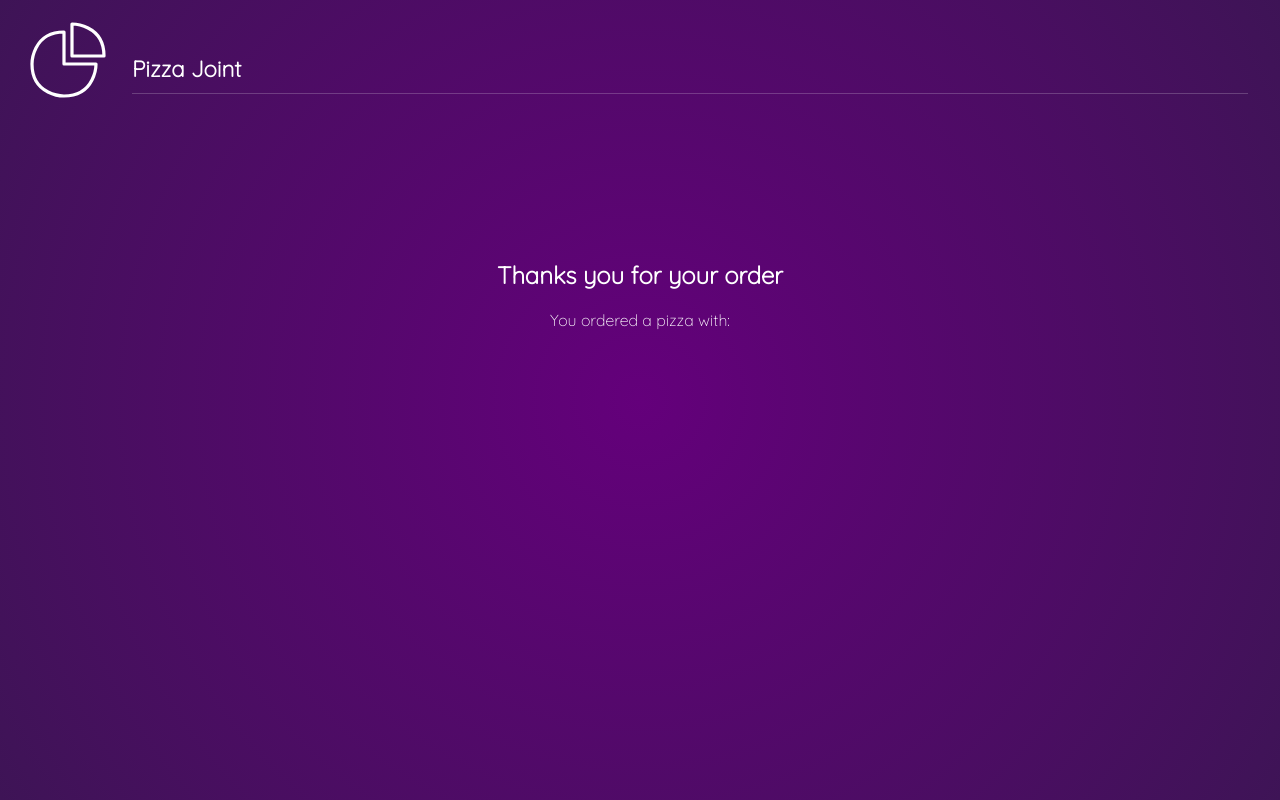
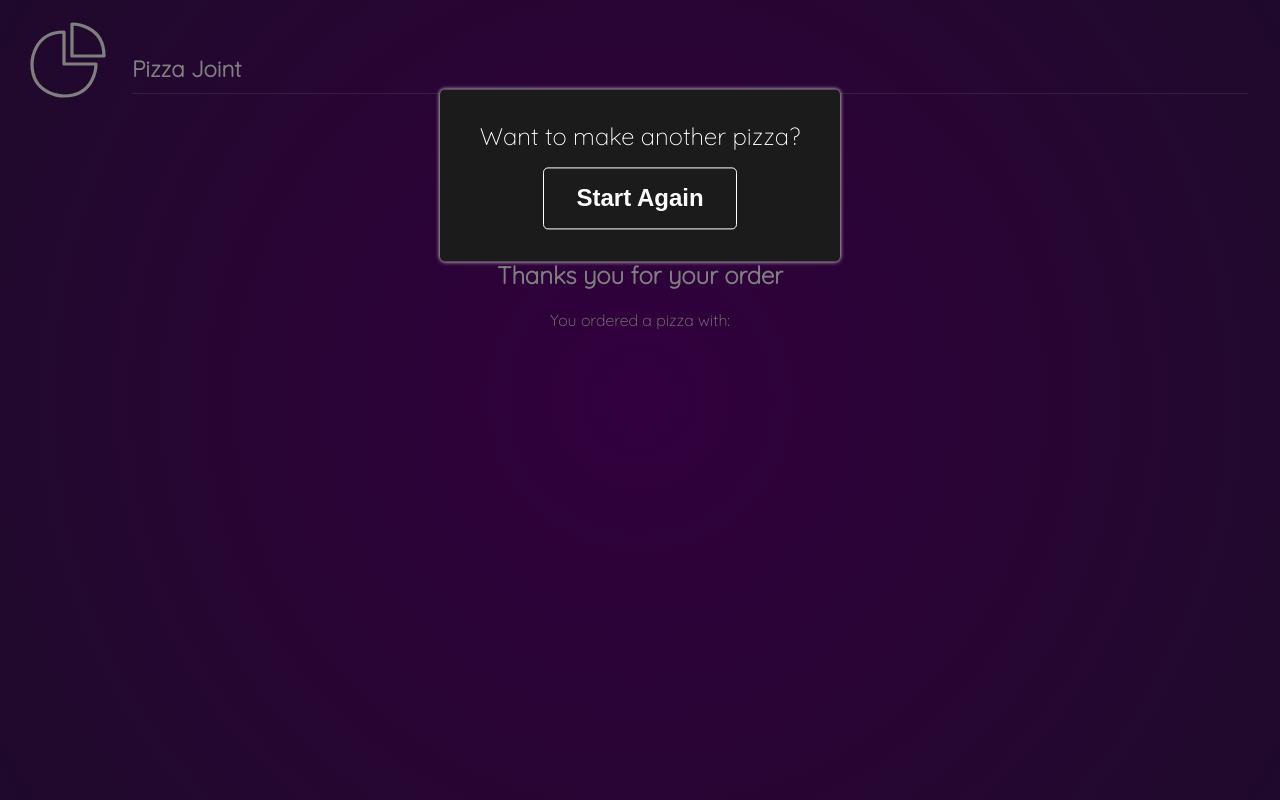
Before and after one commit to MKhodagholi/pizza-joint, a React (Create React App) app: page /order in a window 1280 px wide. Built offline with nearby package versions, Linux system fonts and the light colour scheme.

Commit message:
23. Create Modal Component and add into App Component

```diff
--- a/src/App.jsx
+++ b/src/App.jsx
@@ -9,7 +9,8 @@ import { Switch, Route } from "react-router-dom";
 import Toppings from "./components/Toppings/Toppings";
 import Order from "./components/Order/Order";
 import { AnimatePresence } from "framer-motion";
-import { useLocation } from "react-router-dom/cjs/react-router-dom.min";
+import { useLocation } from "react-router-dom";
+import Modal from "./components/Modal/Modal";
 
 const App = () => {
   const location = useLocation();
@@ -18,6 +19,8 @@ const App = () => {
     base: null,
     toppings: [],
   });
+
+  const [showModal, setShowModal] = useState(false);
 
   const addBase = (base) => {
     setPizza((prev) => ({ ...prev, base }));
@@ -38,7 +41,11 @@ const App = () => {
   return (
     <div className="app">
       <Header />
-      <AnimatePresence>
+      <Modal showModal={showModal} setShowModal={setShowModal} />
+      <AnimatePresence
+        exitBeforeEnter
+        onExitComplete={() => setShowModal(false)}
+      >
         <Switch location={location} key={location.key}>
           <Route path="/" exact>
             <Home />
@@ -50,7 +57,7 @@ const App = () => {
             <Toppings pizza={pizza} addToppings={addToppings} />
           </Route>
           <Route>
-            <Order pizza={pizza} />
+            <Order pizza={pizza} setShowModal={setShowModal} />
           </Route>
         </Switch>
       </AnimatePresence>
--- a/src/App.scss
+++ b/src/App.scss
@@ -4,6 +4,7 @@
 @import "./components/Base/Base.scss";
 @import "./components/Toppings/Toppings.scss";
 @import "./components/Order/Order.scss";
+@import "./components/Modal/Modal.scss";
 
 @font-face {
   font-family: "Quicksand";
--- /dev/null
+++ b/src/components/Modal/Modal.jsx
@@ -0,0 +1,53 @@
+import React from "react";
+
+import { AnimatePresence, motion } from "framer-motion";
+import { Link } from "react-router-dom";
+
+const backdrop = {
+  visible: {
+    opacity: 1,
+  },
+  hidden: {
+    opacity: 0,
+  },
+};
+
+const modal = {
+  hidden: {
+    y: "-100vh",
+    opacity: 0,
+  },
+  visible: {
+    y: 0,
+    opacity: 1,
+    transition: {
+      type: "spring",
+      stiffness: 120,
+    },
+  },
+};
+
+const Modal = ({ showModal, setShowModal }) => {
+  return (
+    <AnimatePresence exitBeforeEnter>
+      {showModal && (
+        <motion.div
+          className="backdrop"
+          variants={backdrop}
+          initial="hidden"
+          animate="visible"
+          exit="hidden"
+        >
+          <motion.div className="modal" variants={modal}>
+            <p>Want to make another pizza?</p>
+            <Link to="/">
+              <button>Start Again</button>
+            </Link>
+          </motion.div>
+        </motion.div>
+      )}
+    </AnimatePresence>
+  );
+};
+
+export default Modal;
--- /dev/null
+++ b/src/components/Modal/Modal.scss
@@ -0,0 +1,36 @@
+.backdrop {
+  position: fixed;
+  left: 0;
+  top: 0;
+  width: 100%;
+  height: 100%;
+  background-color: rgba(0, 0, 0, 0.5);
+  z-index: 1;
+
+  .modal {
+    max-width: 400px;
+    background-color: #1b1b1b;
+    padding: 2rem 1rem;
+    margin: 0 auto;
+    margin-top: 4rem;
+    border-radius: 5px;
+    text-align: center;
+    font-size: 1.5rem;
+    box-shadow: 0 0 4px #fff;
+    button {
+      margin-top: 1rem;
+      background-color: transparent;
+      outline: none;
+      border: 1px solid #fff;
+      padding: 1rem 2rem;
+      font-size: 1.5rem;
+      cursor: pointer;
+      border-radius: 5px;
+      font-weight: bold;
+      color: #fff;
+    }
+    p {
+      color: #fff;
+    }
+  }
+}
--- a/src/components/Order/Order.jsx
+++ b/src/components/Order/Order.jsx
@@ -1,4 +1,4 @@
-import React from "react";
+import React, { useEffect } from "react";
 
 import { motion } from "framer-motion";
 
@@ -35,7 +35,13 @@ const childVariant = {
   },
 };
 
-const Order = ({ pizza }) => {
+const Order = ({ pizza, setShowModal }) => {
+  useEffect(() => {
+    setTimeout(() => {
+      setShowModal(true);
+    }, 5000);
+  }, [setShowModal]);
+
   return (
     <motion.div
       className="container order"
```
